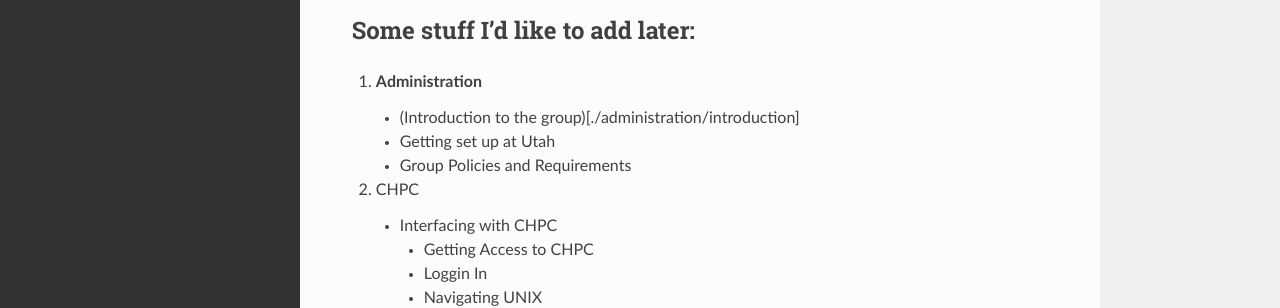
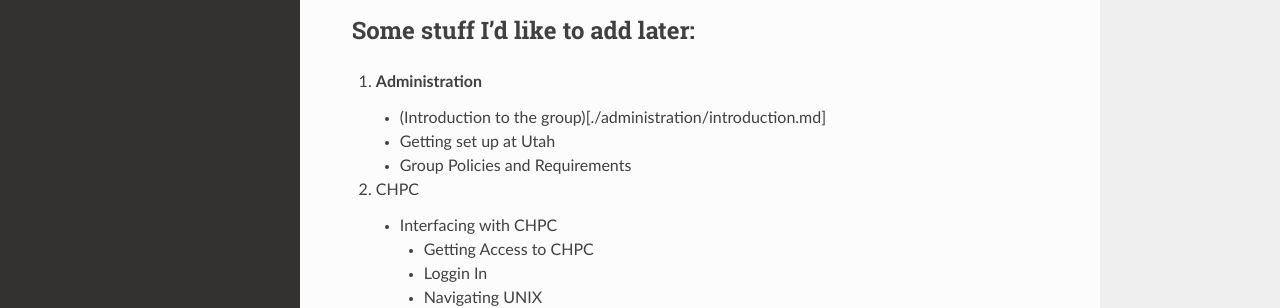
Before and after one commit to jkelowitt/testing_readthedocs, a Sphinx documentation site: the page built from docs/source/index.md, in a window 1280 px wide and 1150 px high. Shown: the part 242-550 px from the top of the window. Built offline with Sphinx 7.4.7 and the Read the Docs theme 3.1.0, drawn with Linux system fonts in a browser that asks for light colours.

```diff
--- a/docs/source/index.md
+++ b/docs/source/index.md
@@ -7,7 +7,7 @@ I'd like to add a whole bunch of stuff to this.
 ## Some stuff I'd like to add later:
 1. Administration
     -
-    - (Introduction to the group)[./administration/introduction]
+    - (Introduction to the group)[./administration/introduction.md]
     - Getting set up at Utah
     - Group Policies and Requirements
 2. CHPC
```
